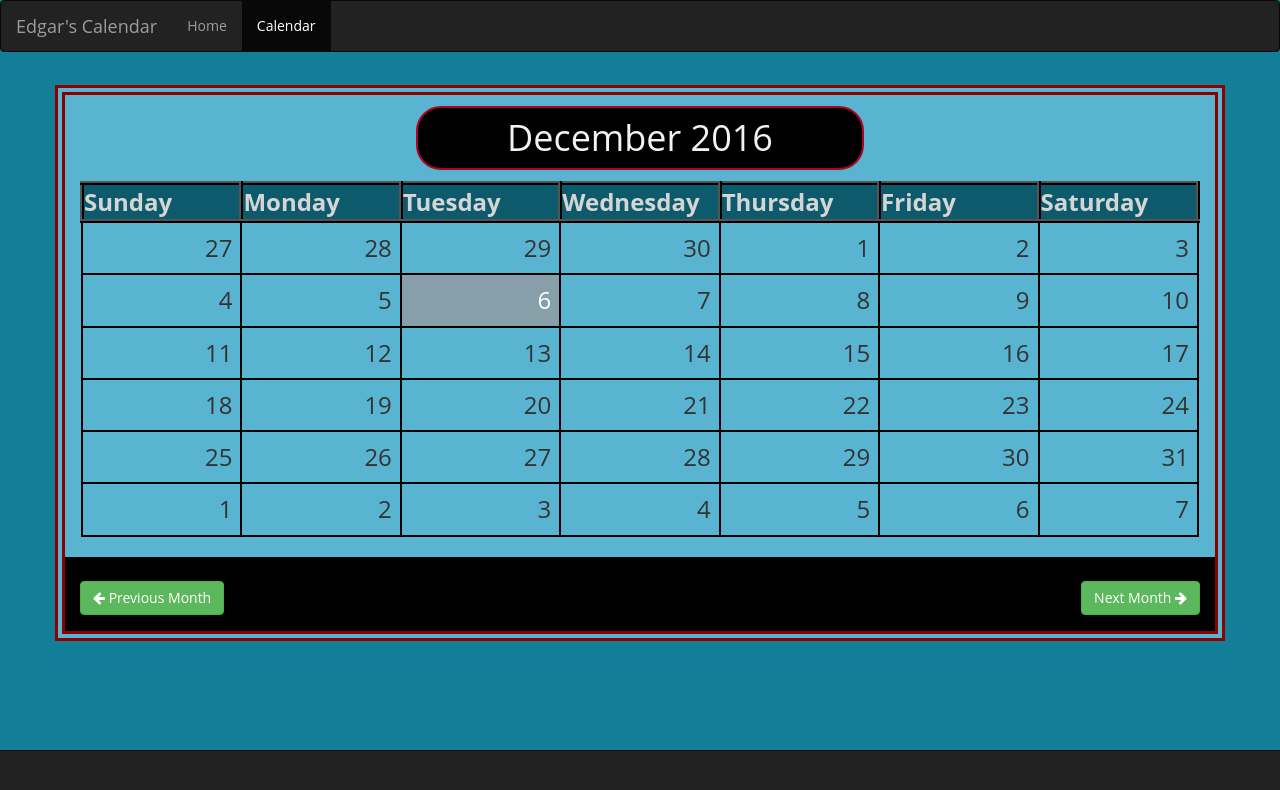
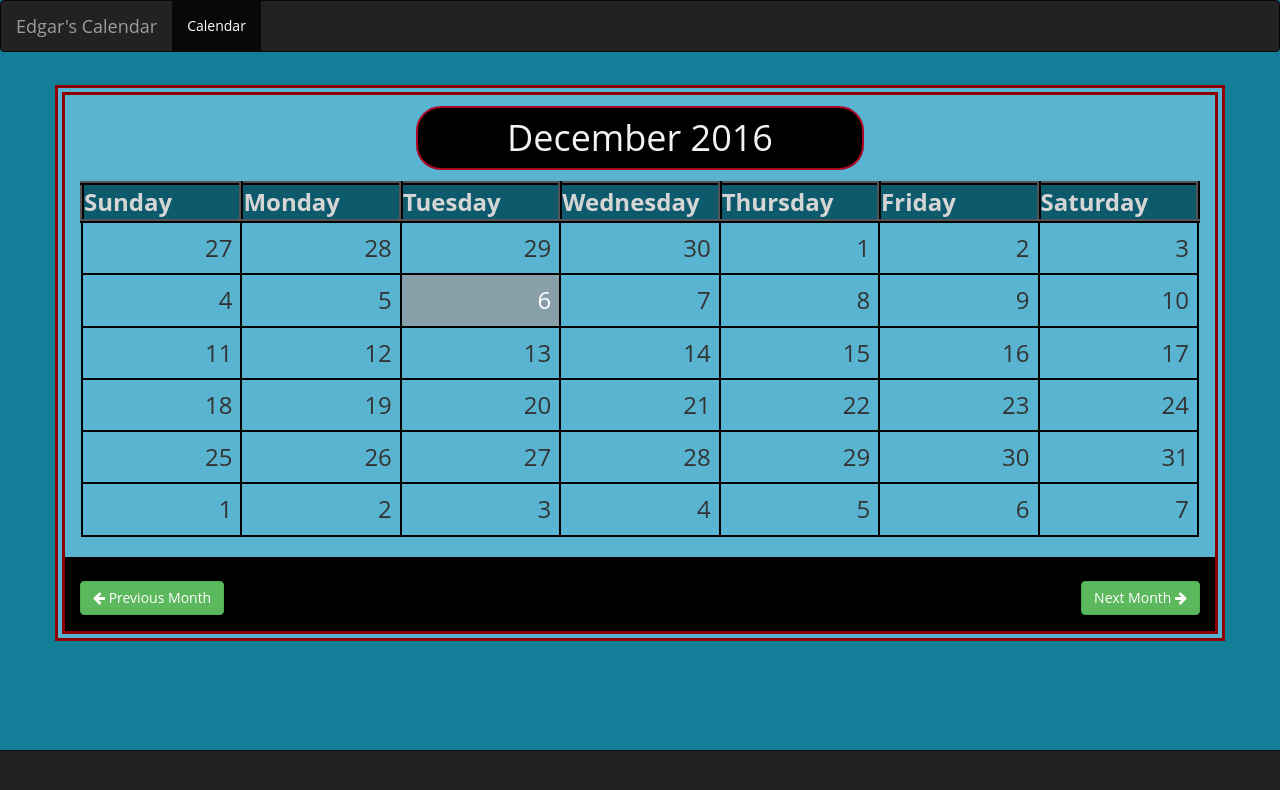
Before and after one commit to edgar-isla/vanillaJsCalendar, a plain HTML site: page index.html in a window 1280 px wide. Drawn offline with nearby package versions, Linux system fonts and the light colour scheme.

Commit message:
change nav bar

```diff
--- a/index.html
+++ b/index.html
@@ -15,7 +15,7 @@
             <a class="navbar-brand" href="index2.html" id="userWelcome">Edgar's Calendar</a>
         </div>
         <ul class="nav navbar-nav">
-            <li><a href="index2.html">Home</a></li>
+            <!--<li><a href="index2.html">Home</a></li>-->
             <li class="active"><a href="index.html">Calendar</a></li>
         </ul>
     </div>
```
